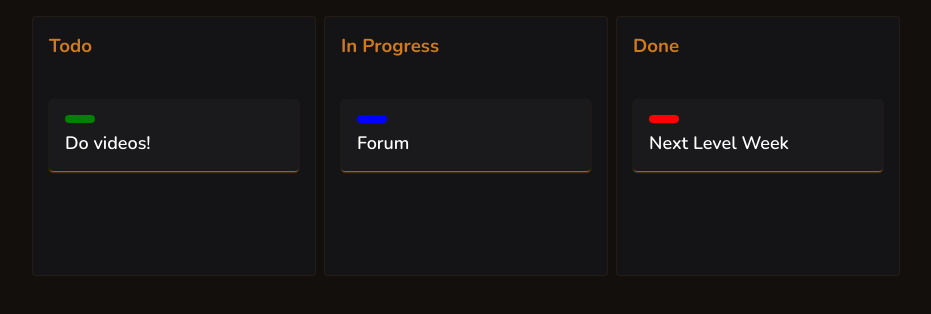
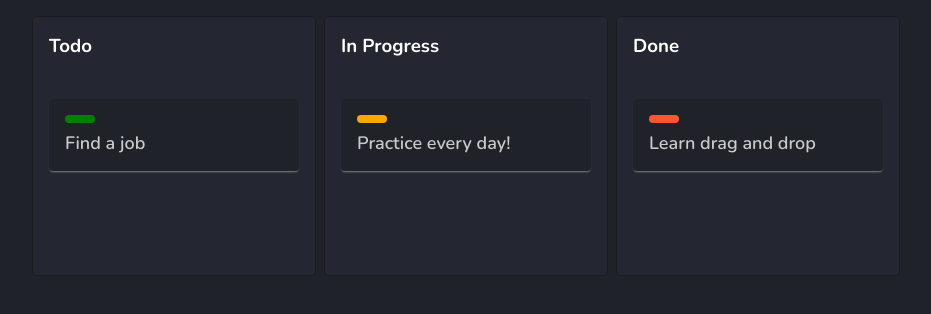
Before and after one commit to rnatu/html-css-javascript-studies, a plain HTML site: page drag-drop-kanban-cards/html/index.html in a window 1280 px wide. Shown: the whole page, without its empty margins (174-1105 px from the left). Drawn offline with nearby package versions, Linux system fonts and the light colour scheme.

Commit message:
feat: add status funcions and styles

```diff
--- a/drag-drop-kanban-cards/css/_variables.scss
+++ b/drag-drop-kanban-cards/css/_variables.scss
@@ -1,2 +1 @@
-$orange: #fd951fcc;
-$bg-dark: #130f0d;
+$bg-dark: #1f2229;
--- a/drag-drop-kanban-cards/css/global.scss
+++ b/drag-drop-kanban-cards/css/global.scss
@@ -14,7 +14,7 @@ html {
 
 body {
   background-color: $bg-dark;
-  color: white;
+  color: rgb(202, 202, 202);
 }
 
 .boards {
@@ -25,8 +25,8 @@ body {
 }
 
 .board {
-  background-color: #141316;
-  border: 1px solid #fd951f11;
+  background-color: #242732;
+  border: 1px solid #1a1c22;
   border-radius: 4px;
 
   margin-top: 1rem;
@@ -35,7 +35,7 @@ body {
 
   h3 {
     padding: 1rem;
-    color: $orange;
+    color: #ffffff;
   }
 
   .dropzone {
@@ -47,7 +47,7 @@ body {
 }
 
 .card {
-  box-shadow: 0px 2px 2px -1px $orange;
+  box-shadow: 0px 2px 2px -1px #818181;
 
   padding: 1rem;
   width: 250px;
@@ -56,7 +56,7 @@ body {
   border-radius: 4px;
   font-weight: 600;
   font-size: 1.125rem;
-  background-color: #1a1a1c;
+  background-color: #1f2229;
 
   &:hover {
     cursor: grab;
@@ -69,16 +69,16 @@ body {
     margin-bottom: 8px;
   }
 
-  .status--green {
+  .status--todo {
     background-color: green;
   }
 
-  .status--blue {
-    background-color: blue;
+  .status--inProgress {
+    background-color: #faa801;
   }
 
-  .status--red {
-    background-color: red;
+  .status--done {
+    background-color: #ff5630;
   }
 
   .content {
@@ -87,7 +87,7 @@ body {
 }
 
 .highlight {
-  background-color: #fd951f09;
+  background-color: #ffffff09;
 }
 
 .card,
--- a/drag-drop-kanban-cards/html/index.html
+++ b/drag-drop-kanban-cards/html/index.html
@@ -20,31 +20,31 @@
   <div class="boards">
     <div class="board">
       <h3>Todo</h3>
-      <div class="dropzone">
+      <div class="dropzone todo">
         <div class="card" draggable="true">
-          <div class="status status--green"></div>
-          <div class="content">Do videos!</div>
+          <div class="status status--todo"></div>
+          <div class="content">Find a job</div>
         </div>
       </div>
     </div>
     <div class="board">
       <h3>In Progress</h3>
-      <div class="dropzone">
+      <div class="dropzone inProgress">
         <div class="card" draggable="true">
-          <div class="status status--blue"></div>
+          <div class="status status--inProgress"></div>
           <div class="content">
-            Forum
+            Practice every day!
           </div>
         </div>
       </div>
     </div>
     <div class="board">
       <h3>Done</h3>
-      <div class="dropzone">
+      <div class="dropzone done">
         <div class="card" draggable="true">
-          <div class="status status--red"></div>
+          <div class="status status--done"></div>
           <div class="content">
-            Next Level Week
+            Learn drag and drop
           </div>
         </div>
       </div>
--- a/drag-drop-kanban-cards/javascript/script.js
+++ b/drag-drop-kanban-cards/javascript/script.js
@@ -25,7 +25,6 @@ function dragend({ target }) {
     dropzone.classList.remove("highlight");
     target.classList.remove("is-dragging");
   });
-
   target.classList.remove("is-dragging");
 }
 
@@ -50,8 +49,29 @@ function dragover(event, dropzoneElement) {
   event.preventDefault();
   dropzoneElement.classList.add("over");
 
+  const actualDropzoneClassState = dropzoneElement.classList[1];
+
   // get dragging card
   const cardBeingDragged = document.querySelector(".is-dragging");
+
+  const status = cardBeingDragged.querySelector(".status");
+
+  const switchStatus = {
+    todo: () => {
+      status.classList.remove("status--inProgress", "status--done");
+      status.classList.add("status--todo");
+    },
+    inProgress: () => {
+      status.classList.remove("status--todo", "status--done");
+      status.classList.add("status--inProgress");
+    },
+    done: () => {
+      status.classList.remove("status--todo", "status--inProgress");
+      status.classList.add("status--done");
+    },
+  };
+
+  switchStatus[actualDropzoneClassState]();
 
   dropzoneElement.appendChild(cardBeingDragged);
 }
```
Also changed, not shown: drag-drop-kanban-cards/css/global.css, 2 other files.
